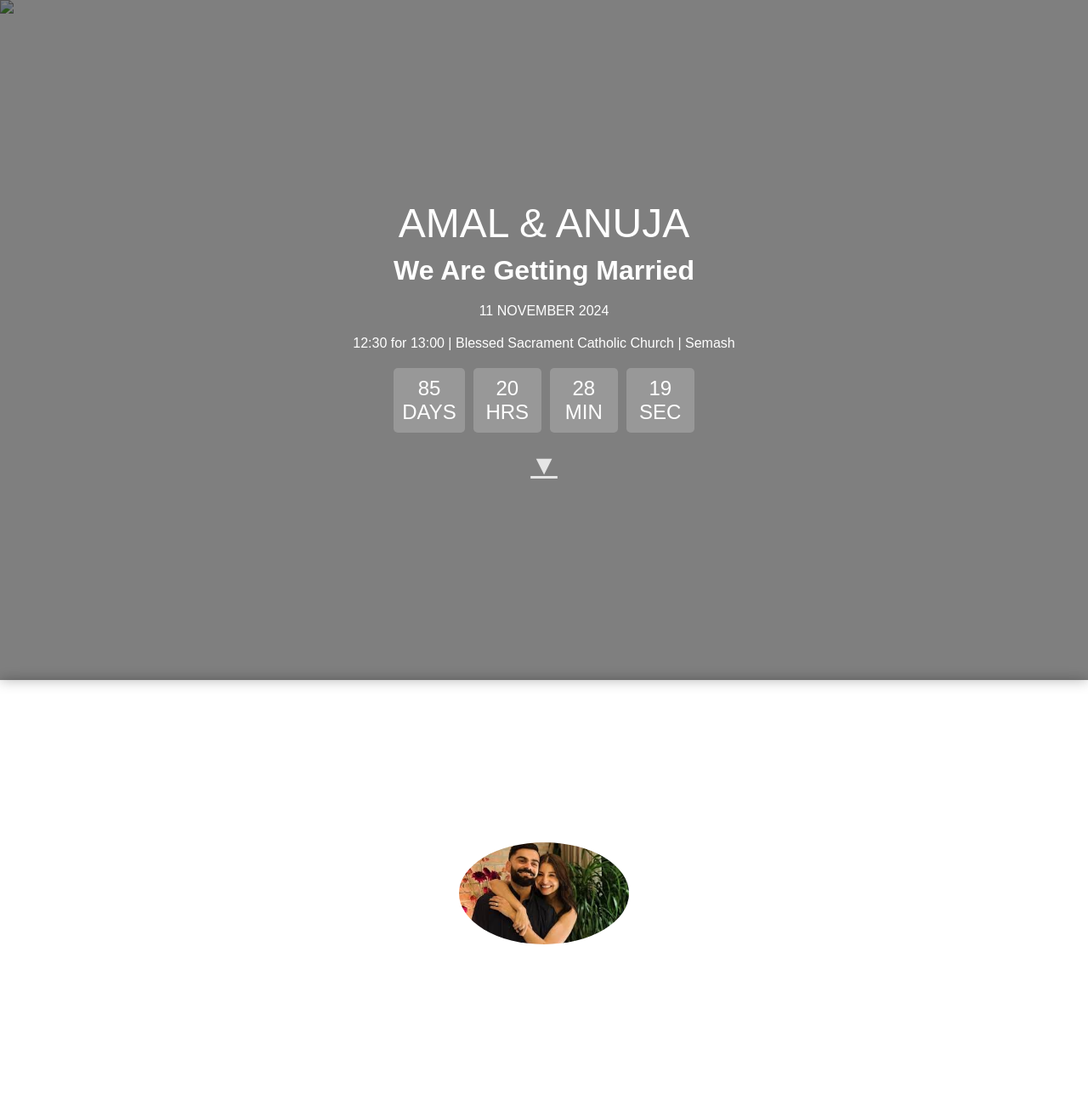
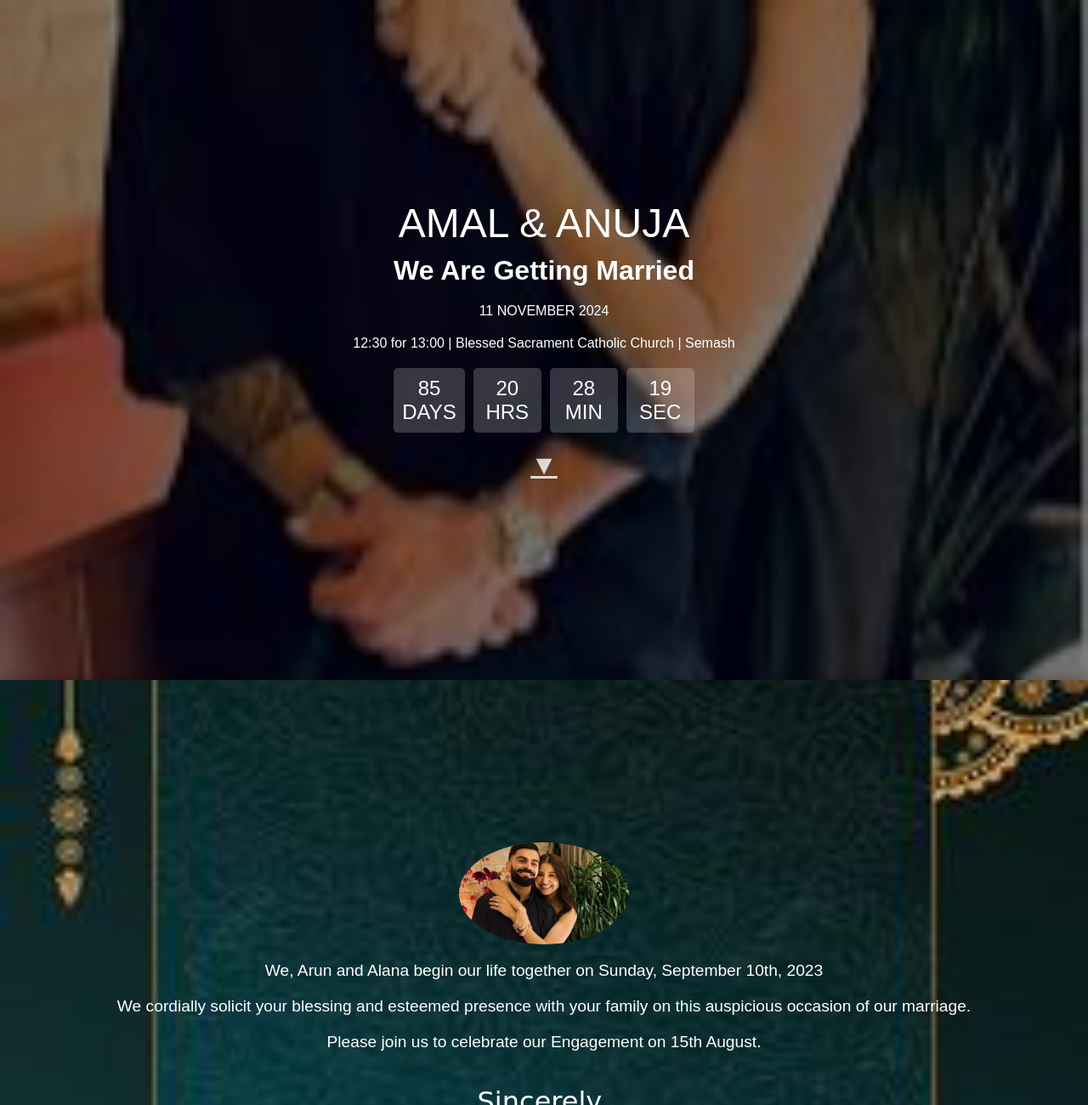
Before and after one commit to akhilambaady/wed_card, a plain HTML site: page index.html in a window 1280 px wide. Shown: the top 1300 px of the page at 85% size. Drawn offline with Linux system fonts and the light colour scheme.

Commit message:
Update index.html

```diff
--- a/index.html
+++ b/index.html
@@ -242,9 +242,9 @@
     <!-- First Section -->
     <section id="firstPage">
         <div class="carousel">
-            <img src="file:///C:/Users/DELL/Downloads/download%20(4).jpeg" alt="Background Image 1">
-            <img src="file:///C:/Users/DELL/Downloads/download%20(3).jpeg" alt="Background Image 2">
-            <img src="file:///C:/Users/DELL/Downloads/download%20(2).jpeg" alt="Background Image 3">
+            <img src="https://raw.githubusercontent.com/akhilambaady/wed_card/main/images/photo2.jpeg" alt="Background Image 1">
+            <img src="https://raw.githubusercontent.com/akhilambaady/wed_card/main/images/photo3.jpeg" alt="Background Image 2">
+            <img src="https://raw.githubusercontent.com/akhilambaady/wed_card/main/images/photo4.jpeg" alt="Background Image 3">
         </div>
         <div class="content">
             <h1>AMAL & ANUJA</h1>
@@ -264,7 +264,7 @@
     </section>
 
     <!-- Second Section -->
-    <section id="secondPage" style="background: url('file:///C:/Users/DELL/Downloads/Capture1.jpg') no-repeat center center/cover;">
+    <section id="secondPage" style="background: url('https://raw.githubusercontent.com/akhilambaady/wed_card/main/images/back.jpg') no-repeat center center/cover;">
         <div class="content second-page">
             <div class="image-container">
                 <img src="https://raw.githubusercontent.com/akhilambaady/wed_card/main/images/photo1.jpeg" alt="Profile Image">
@@ -284,7 +284,7 @@
     </section>
 
     <!-- Third Section: Google Maps Previews -->
-    <section id="thirdPage" class="third-page" style="background: url('file:///C:/Users/DELL/Downloads/Capture1.jpg') no-repeat center center/cover;">
+    <section id="thirdPage" class="third-page" style="background: url('https://raw.githubusercontent.com/akhilambaady/wed_card/main/images/back.jpg') no-repeat center center/cover;">
         <div class="content">
             <h2>Wedding & Reception Locations</h2>
             <div class="maps-container">
```
